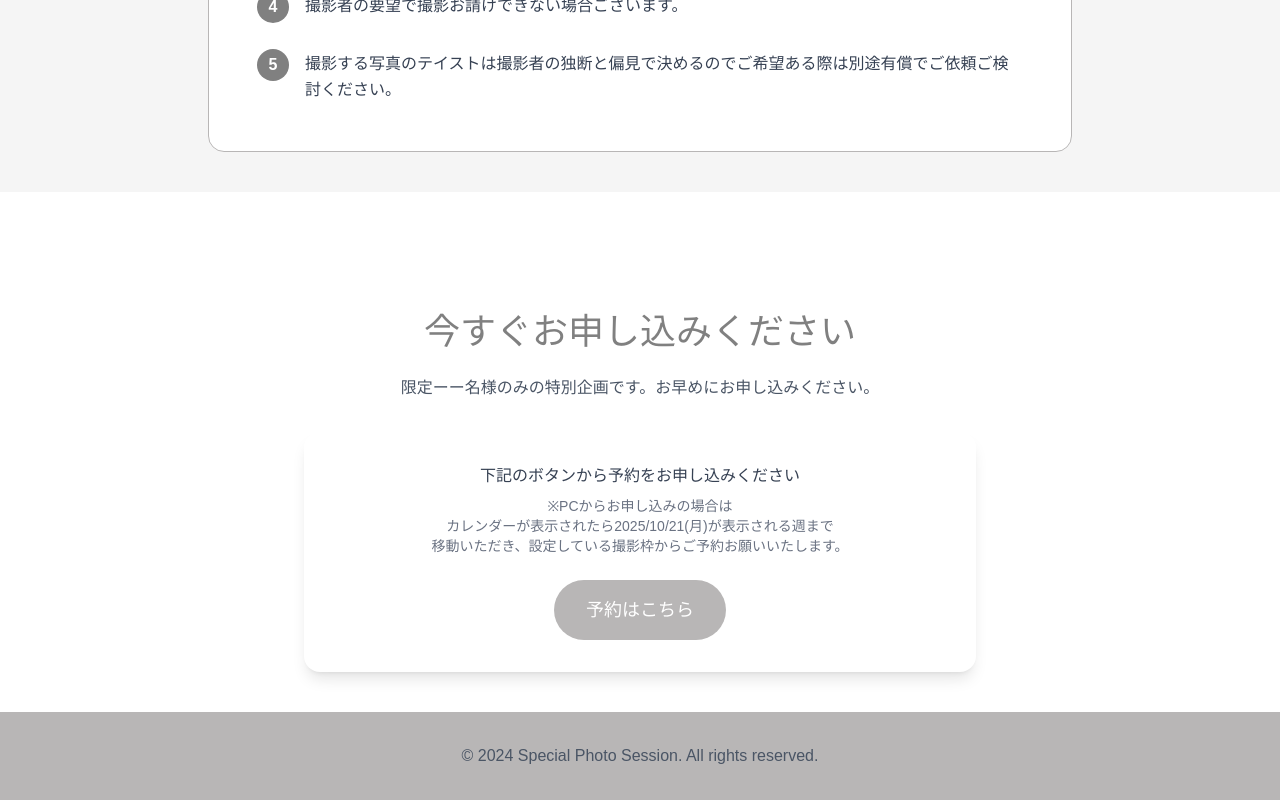
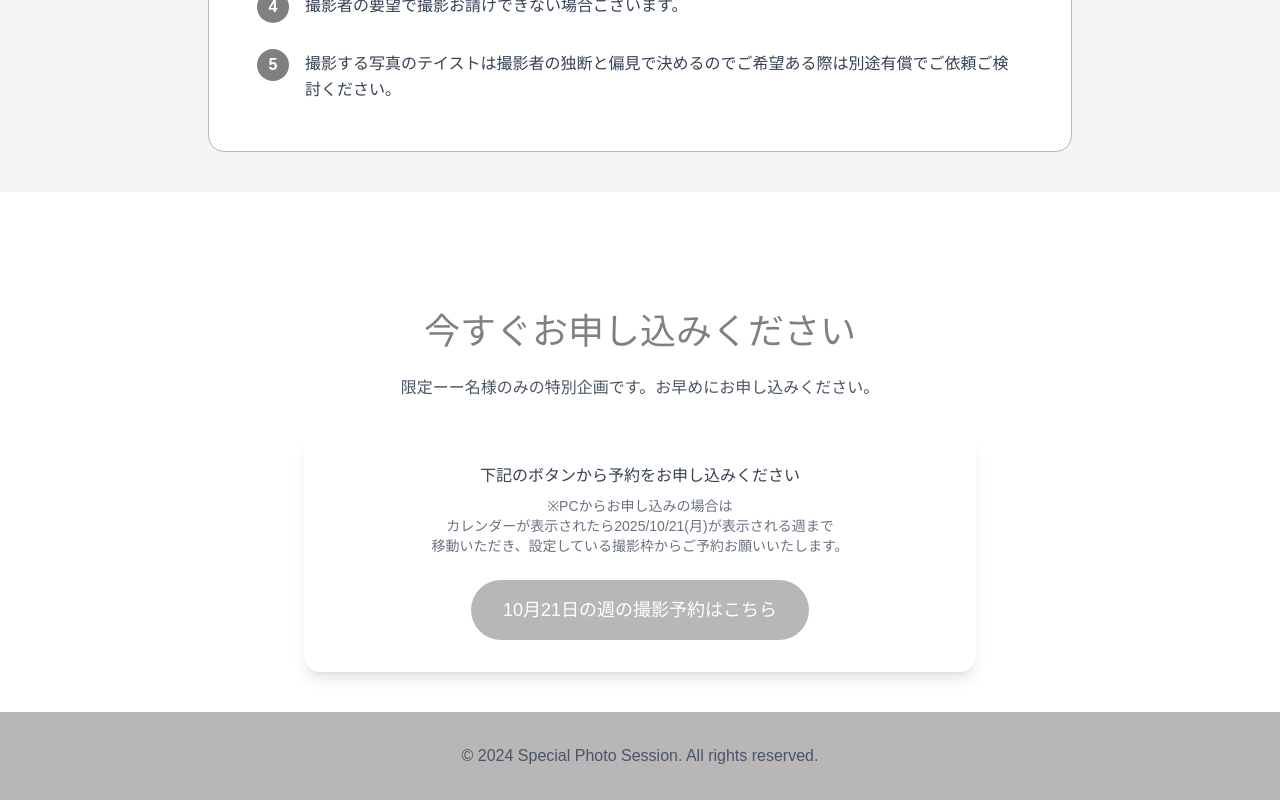
Before and after one commit to sawanori/827event, a Next.js app: page / in a window 1280 px wide. Shown: the part 4714-5514 px from the top of the page. Built offline with nearby package versions, Linux system fonts and the light colour scheme.

Commit message:
return-4

```diff
--- a/app/page.tsx
+++ b/app/page.tsx
@@ -499,12 +499,14 @@ export default function Home() {
               カレンダーが表示されたら2025/10/21(月)が表示される週まで<br />
               移動いただき、設定している撮影枠からご予約お願いいたします。
             </p>
-            <button
-              onClick={() => setShowCalendar(true)}
-              className="inline-block bg-[#b8b6b6] text-white px-8 py-4 rounded-full hover:bg-[#808080] transition-colors text-lg font-medium cursor-pointer"
+            <a
+              href="https://calendar.google.com/calendar/appointments/schedules/AcZssZ0iEean-B-BgWkc2-ksuujdTv5221lq77XPAULUGMY-iFGCQ83w1zDX7YDJ1LxIE35Icdmm4zLR?gv=true"
+              target="_blank"
+              rel="noopener noreferrer"
+              className="inline-block bg-[#b8b6b6] text-white px-8 py-4 rounded-full hover:bg-[#808080] transition-colors text-lg font-medium"
             >
-              予約はこちら
-            </button>
+              10月21日の週の撮影予約はこちら
+            </a>
           </div>
         </div>
       </section>
```
